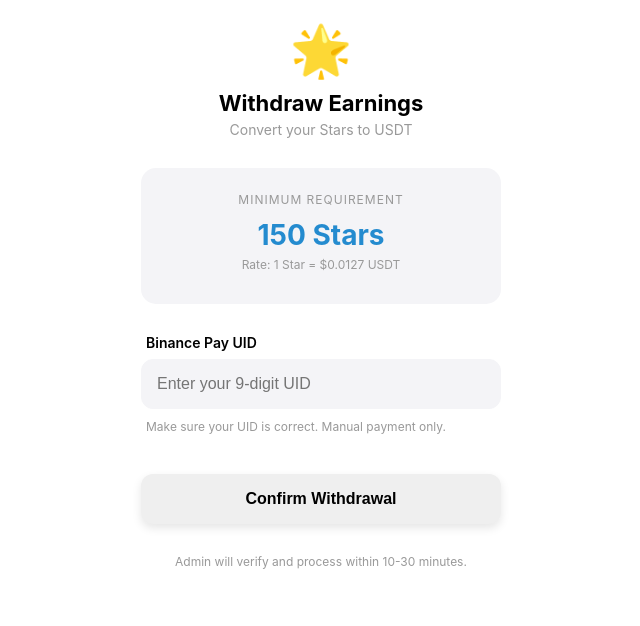
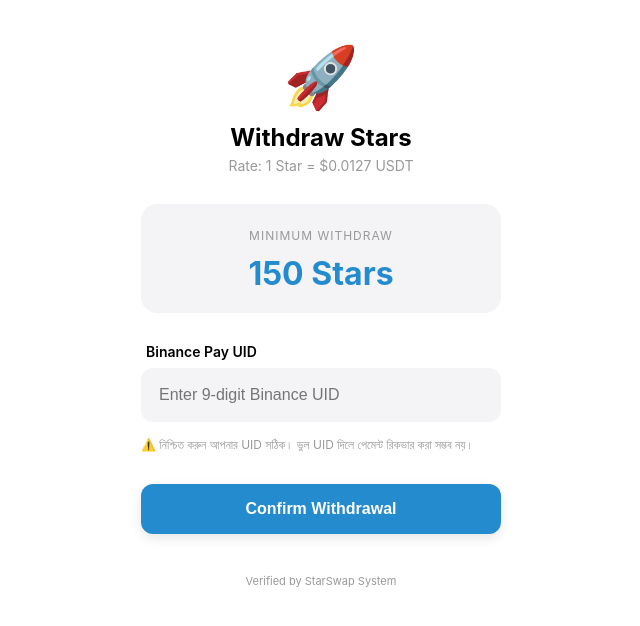
Before and after one commit to BuildbyTamim/starbank-mini-app, a plain HTML site: page index.html in a window 1280 px wide. Shown: the whole page, without its empty margins (319-959 px from the left). Drawn offline with Linux system fonts and the light colour scheme; a script that the page names is missing.

Commit message:
ফিক্স এইচটিএমএল

```diff
--- a/index.html
+++ b/index.html
@@ -3,67 +3,184 @@
 <head>
     <meta charset="UTF-8">
     <meta name="viewport" content="width=device-width, initial-scale=1.0, maximum-scale=1.0, user-scalable=no">
-    <title>Withdraw Stars</title>
-    <link rel="stylesheet" href="style.css">
+    <title>StarSwap Withdrawal</title>
     <script src="https://telegram.org/js/telegram-web-app.js"></script>
+    <style>
+        /* টেলিগ্রাম থিম কালার ভেরিয়েবল */
+        :root {
+            --bg-color: var(--tg-theme-bg-color, #ffffff);
+            --text-color: var(--tg-theme-text-color, #000000);
+            --hint-color: var(--tg-theme-hint-color, #999999);
+            --button-color: var(--tg-theme-button-color, #248bcf);
+            --button-text: var(--tg-theme-button-text-color, #ffffff);
+            --secondary-bg: var(--tg-theme-secondary-bg-color, #f4f4f7);
+        }
+
+        body {
+            font-family: -apple-system, BlinkMacSystemFont, "Segoe UI", Roboto, Helvetica, Arial, sans-serif;
+            background-color: var(--bg-color);
+            color: var(--text-color);
+            margin: 0;
+            padding: 0;
+            display: flex;
+            justify-content: center;
+        }
+
+        .container {
+            width: 100%;
+            max-width: 400px;
+            padding: 20px;
+            box-sizing: border-box;
+            text-align: center;
+        }
+
+        .header {
+            margin: 20px 0;
+        }
+
+        .icon {
+            font-size: 60px;
+            margin-bottom: 10px;
+        }
+
+        h1 {
+            font-size: 24px;
+            margin: 0;
+        }
+
+        .rate-info {
+            color: var(--hint-color);
+            font-size: 14px;
+            margin-top: 5px;
+        }
+
+        .card {
+            background-color: var(--secondary-bg);
+            padding: 20px;
+            border-radius: 16px;
+            margin: 30px 0;
+        }
+
+        .card span {
+            font-size: 12px;
+            text-transform: uppercase;
+            letter-spacing: 1px;
+            color: var(--hint-color);
+        }
+
+        .card h2 {
+            margin: 10px 0 0;
+            font-size: 32px;
+            color: var(--button-color);
+        }
+
+        .input-group {
+            text-align: left;
+            margin-bottom: 30px;
+        }
+
+        label {
+            display: block;
+            font-size: 14px;
+            font-weight: 600;
+            margin-bottom: 8px;
+            padding-left: 5px;
+        }
+
+        input {
+            width: 100%;
+            padding: 16px;
+            border-radius: 12px;
+            border: 2px solid transparent;
+            background-color: var(--secondary-bg);
+            color: var(--text-color);
+            font-size: 16px;
+            box-sizing: border-box;
+            outline: none;
+            transition: 0.3s;
+        }
+
+        input:focus {
+            border-color: var(--button-color);
+        }
+
+        .notice {
+            font-size: 12px;
+            color: var(--hint-color);
+            margin-top: 15px;
+            line-height: 1.4;
+        }
+
+        #submit-btn {
+            width: 100%;
+            padding: 16px;
+            background-color: var(--button-color);
+            color: var(--button-text);
+            border: none;
+            border-radius: 12px;
+            font-size: 16px;
+            font-weight: bold;
+            cursor: pointer;
+            box-shadow: 0 4px 12px rgba(0,0,0,0.1);
+        }
+
+        #submit-btn:active {
+            transform: scale(0.98);
+        }
+    </style>
 </head>
 <body>
     <div class="container">
         <div class="header">
-            <div class="icon-circle">🌟</div>
-            <h1>Withdraw Earnings</h1>
-            <p>Convert your Stars to USDT </p>
+            <div class="icon">🚀</div>
+            <h1>Withdraw Stars</h1>
+            <p class="rate-info">Rate: 1 Star = $0.0127 USDT</p>
         </div>
 
-       <div class="balance-card">
-            <span>Minimum Requirement</span>
+        <div class="card">
+            <span>Minimum Withdraw</span>
             <h2>150 Stars</h2>
-            <p style="font-size: 12px; margin-top: 5px; color: var(--hint-color);">
-                Rate: 1 Star = $0.0127 USDT
-            </p>
         </div>
 
-        <div class="form-group">
+        <div class="input-group">
             <label for="binance_uid">Binance Pay UID</label>
-            <input type="number" id="binance_uid" placeholder="Enter your 9-digit UID" pattern="\[0-9]*">
-            <p class="hint">Make sure your UID is correct. Manual payment only.</p>
+            <input type="number" id="binance_uid" placeholder="Enter 9-digit Binance UID" pattern="[0-9]*" inputmode="numeric">
+            <p class="notice">⚠️ নিশ্চিত করুন আপনার UID সঠিক। ভুল UID দিলে পেমেন্ট রিকভার করা সম্ভব নয়।</p>
         </div>
 
-        <button id="main_btn" onclick="submitWithdrawal()">Confirm Withdrawal</button>
+        <button id="submit-btn" onclick="sendWithdrawData()">Confirm Withdrawal</button>
 
-        <div class="footer">
-            <p>Admin will verify and process within 10-30 minutes.</p>
+        <div class="footer" style="margin-top: 40px; font-size: 11px; color: var(--hint-color);">
+            Verified by StarSwap System
         </div>
     </div>
 
+
+
     <script>
         const tg = window.Telegram.WebApp;
-        tg.expand(); // অ্যাপটি ফুল স্ক্রিন করবে
         tg.ready();
+        tg.expand(); // অ্যাপটি বড় করে ওপেন করবে
 
-        // টেলিগ্রামের থিম অনুযায়ী বাটন কালার সেট করা
-        const mainBtn = document.getElementById("main_btn");
-        mainBtn.style.backgroundColor = tg.themeParams.button_color || "#248bcf";
-        mainBtn.style.color = tg.themeParams.button_text_color || "#ffffff";
+        function sendWithdrawData() {
+            const uidInput = document.getElementById("binance_uid").value;
 
-        function submitWithdrawal() {
-            const uid = document.getElementById("binance_uid").value;
-
-            if (!uid || uid.length < 5) {
-                tg.showAlert("⚠️ Please enter a valid Binance UID!");
+            // ভ্যালিডেশন
+            if (!uidInput || uidInput.length < 5) {
+                tg.showAlert("❌ সঠিক Binance UID প্রদান করুন!");
                 return;
             }
 
-            // বটের কাছে ডাটা পাঠানো
+            // বটের কাছে পাঠানোর জন্য ডাটা ফরম্যাট
             const data = {
-                binance_uid: uid,
+                binance_uid: uidInput,
                 action: "withdraw_request"
             };
 
-            tg.sendData(JSON.stringify(data));
-            // এটি করার সাথে সাথে মিনি অ্যাপ বন্ধ হয়ে যাবে এবং বটের কাছে মেসেজ যাবে
+            // ডাটা সেন্ড করা (এটি শুধুমাত্র কিবোর্ড বাটন থেকে কাজ করে)
+            tg.sendData(json.stringify(data));
+            tg.close(); // ডাটা পাঠিয়ে অ্যাপ বন্ধ করে দিবে
         }
     </script>
 </body>
-
 </html>
```
